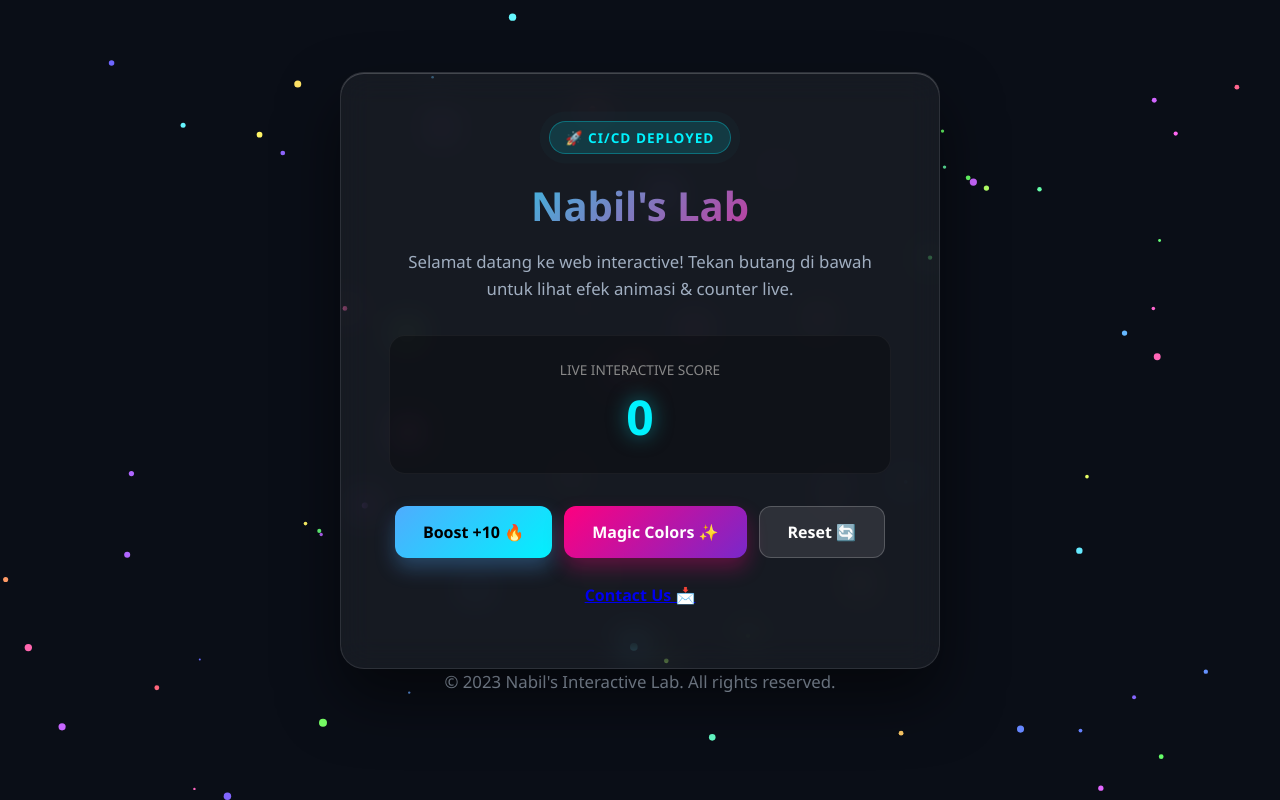
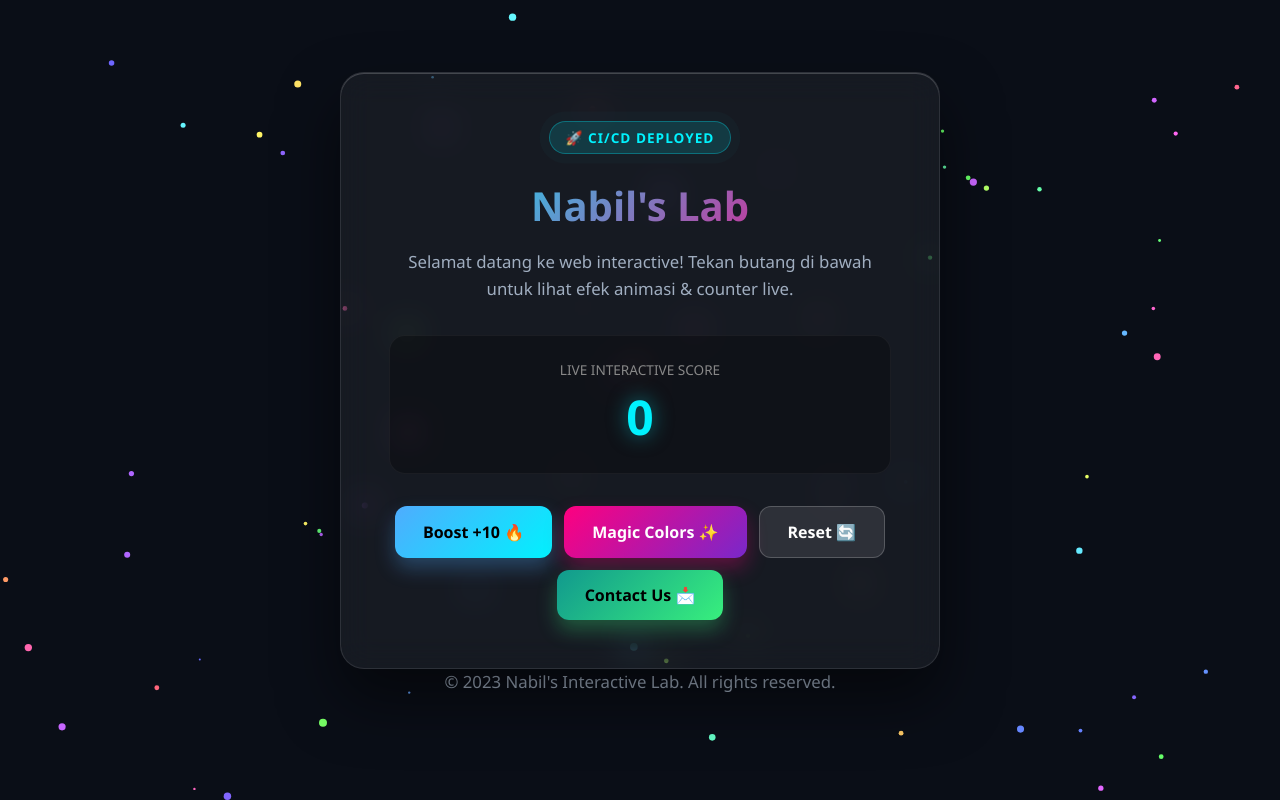
Before and after one commit to Nabil-Dev-Ops/project1, a website: page view/index.html in a window 1280 px wide. Drawn offline with Linux system fonts and the light colour scheme.

Commit message:
create button contact & update css button contact

```diff
--- a/public/css/style.css
+++ b/public/css/style.css
@@ -162,6 +162,24 @@
   transform: translateY(-3px);
 }
 
+/* Style Khas Untuk Butang Contact Us */
+.btn-contact {
+  background: linear-gradient(135deg, #11998e, #38ef7d);
+  color: #000;
+  text-decoration: none;
+  display: inline-block;
+  box-shadow: 0 10px 20px rgba(56, 239, 125, 0.3);
+}
+
+.btn-contact:hover {
+  transform: translateY(-3px) scale(1.02);
+  box-shadow: 0 15px 30px rgba(56, 239, 125, 0.5);
+}
+
+.btn-contact:active {
+  transform: translateY(1px);
+}
+
 .ripple {
   position: absolute;
   border-radius: 50%;
```
